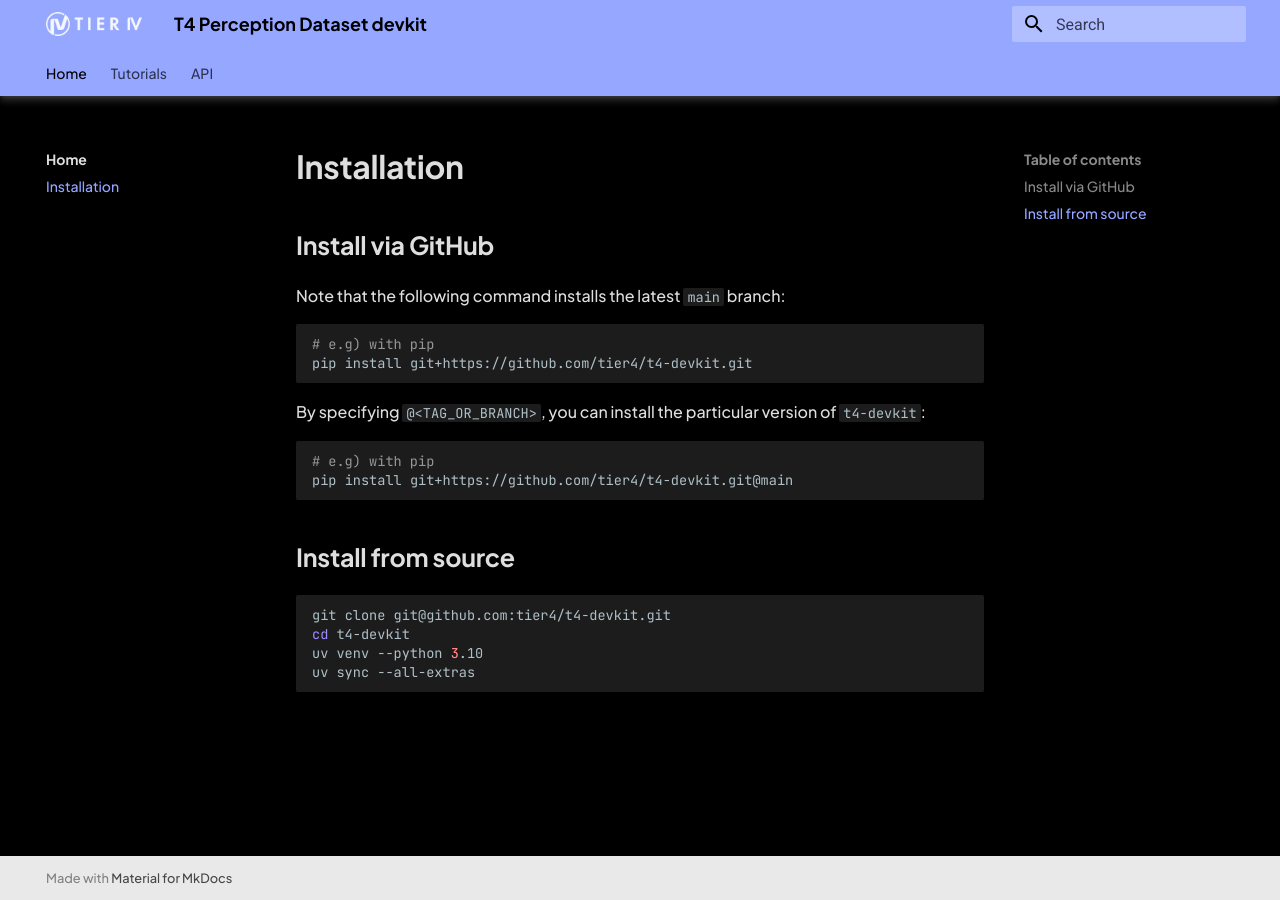
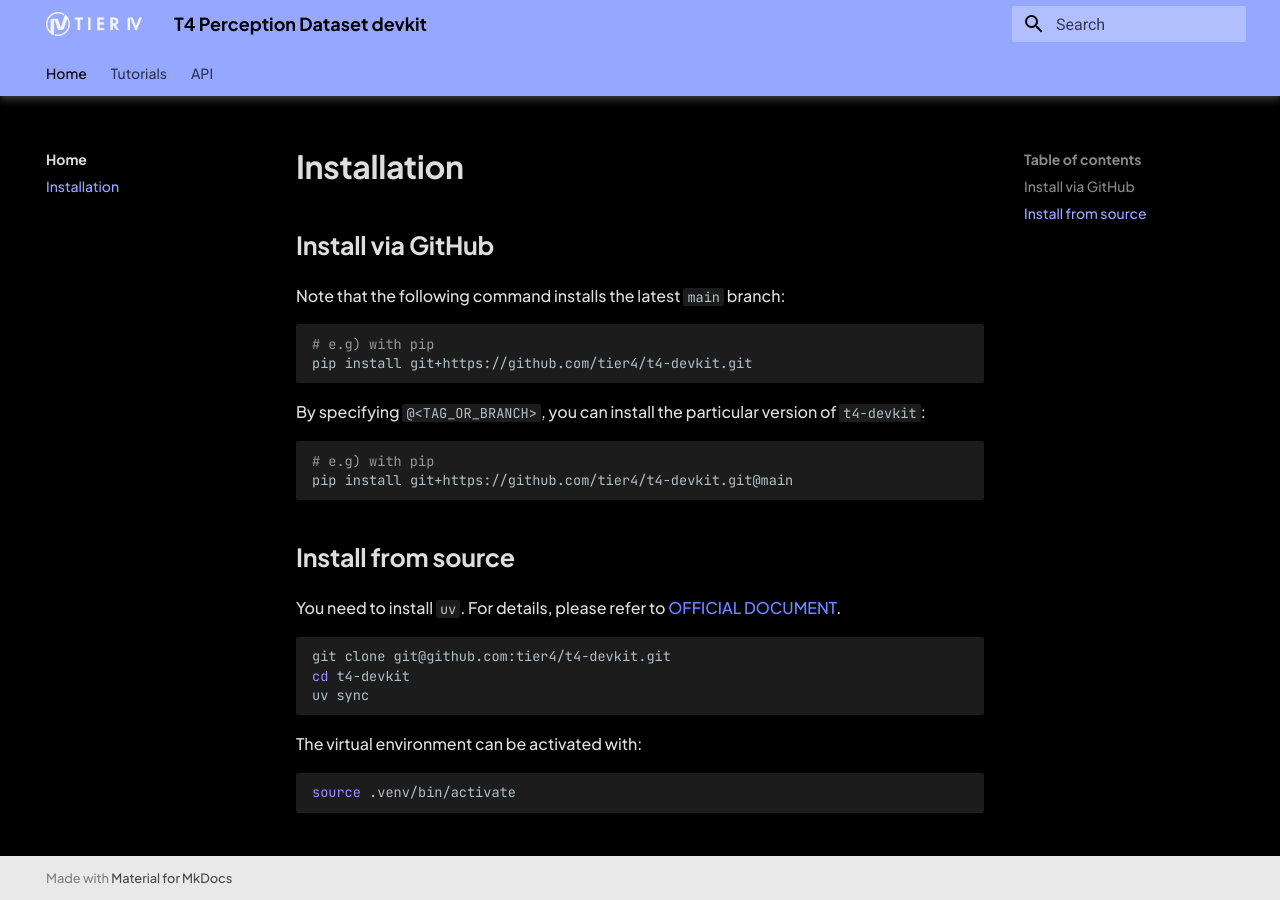
Before and after one commit to tier4/t4-devkit, an MkDocs documentation site: the page built from docs/install.md, in a window 1280 px wide. Built offline with MkDocs 1.6.1 and Material for MkDocs 9.7.7, drawn with Linux system fonts in a browser that asks for light colours; the version menu is left out.

````diff
--- a/docs/install.md
+++ b/docs/install.md
@@ -16,9 +16,16 @@ pip install git+https://github.com/tier4/t4-devkit.git@main
 
 ## Install from source
 
+You need to install `uv`. For details, please refer to [OFFICIAL DOCUMENT](https://docs.astral.sh/uv/).
+
 ```shell
 git clone git@github.com:tier4/t4-devkit.git
 cd t4-devkit
-uv venv --python 3.10
-uv sync --all-extras
+uv sync
 ```
+
+The virtual environment can be activated with:
+
+```shell
+source .venv/bin/activate
+```
--- a/pyproject.toml
+++ b/pyproject.toml
@@ -17,7 +17,7 @@ dependencies = [
     "pycocotools>=2.0.8",
 ]
 
-[project.optional-dependencies]
+[dependency-groups]
 dev = [
     "pytest>=8.2.2",
     "pytest-asyncio>=0.23.7",
````
Also changed, not shown: README.md (+9 -2 lines), 2 other files.
